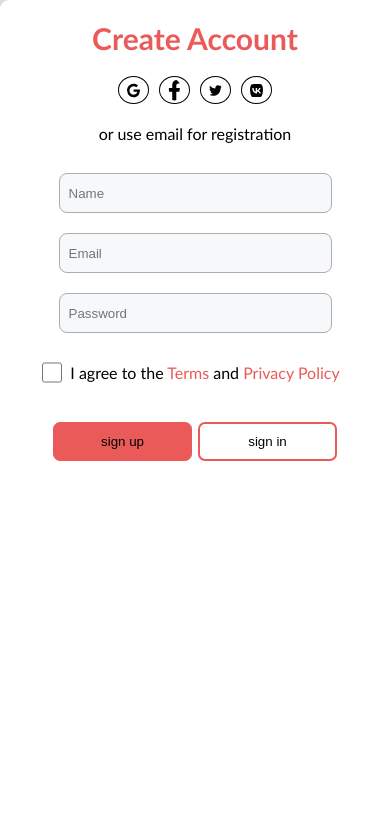
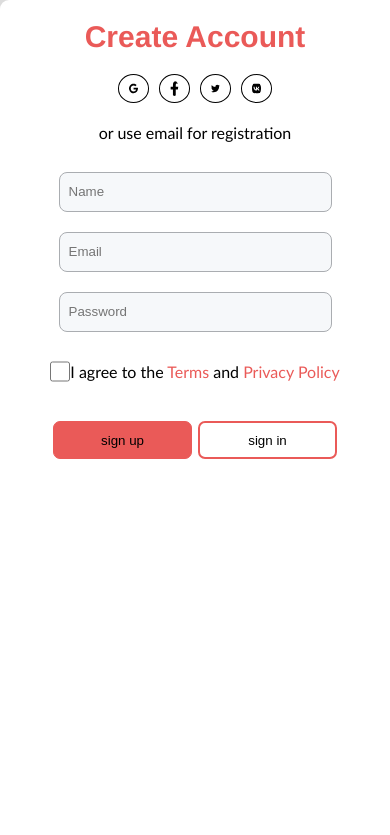
Before and after one commit to Autraal/signup, a plain HTML site: page index.html in a window 390 px wide. Shown: the top 835 px of the page. Drawn offline with Linux system fonts and the light colour scheme.

Commit message:
fixed font issues

```diff
--- a/style.css
+++ b/style.css
@@ -63,7 +63,8 @@ flex-wrap: wrap;
 
 .bottom h1{
     font-size: 30px;
-    font-family: 'Gill Sans', 'Gill Sans MT', Calibri, 'Trebuchet MS', sans-serif;
+    /* font-weight: 200px; */
+    font-family: "Haas Grot Text R Web", "Helvetica Neue", Helvetica, Arial, sans-serif;
     color:rgb(234,90,88) ;
     text-align: center;
     margin: 20px;
@@ -74,7 +75,7 @@ flex-wrap: wrap;
     width: 100%;
     display: flex;
 justify-content: center;
-/* text-align: center; */
+align-items: center;
 cursor: pointer;
 }
 
@@ -92,10 +93,9 @@ border: 1px solid black;
 
 
 .bottom .icons img{
-
     width:8% ;
     height: 100%;
-    padding: 2.5px 8px;
+    padding: 6px 10px;
     margin: 0px 5px;
     border: 1px solid black;
     border-radius: 50%
@@ -261,6 +261,15 @@ border-radius: 7px;
 
     }
 
+    .bottom .terms input {
+        position: relative;
+        left: 5%;
+        width: 20px;
+        accent-color: rgb(234,90,88);
+    }
+
+
+
 
     .bottom .button button{
         width:48%;
```
